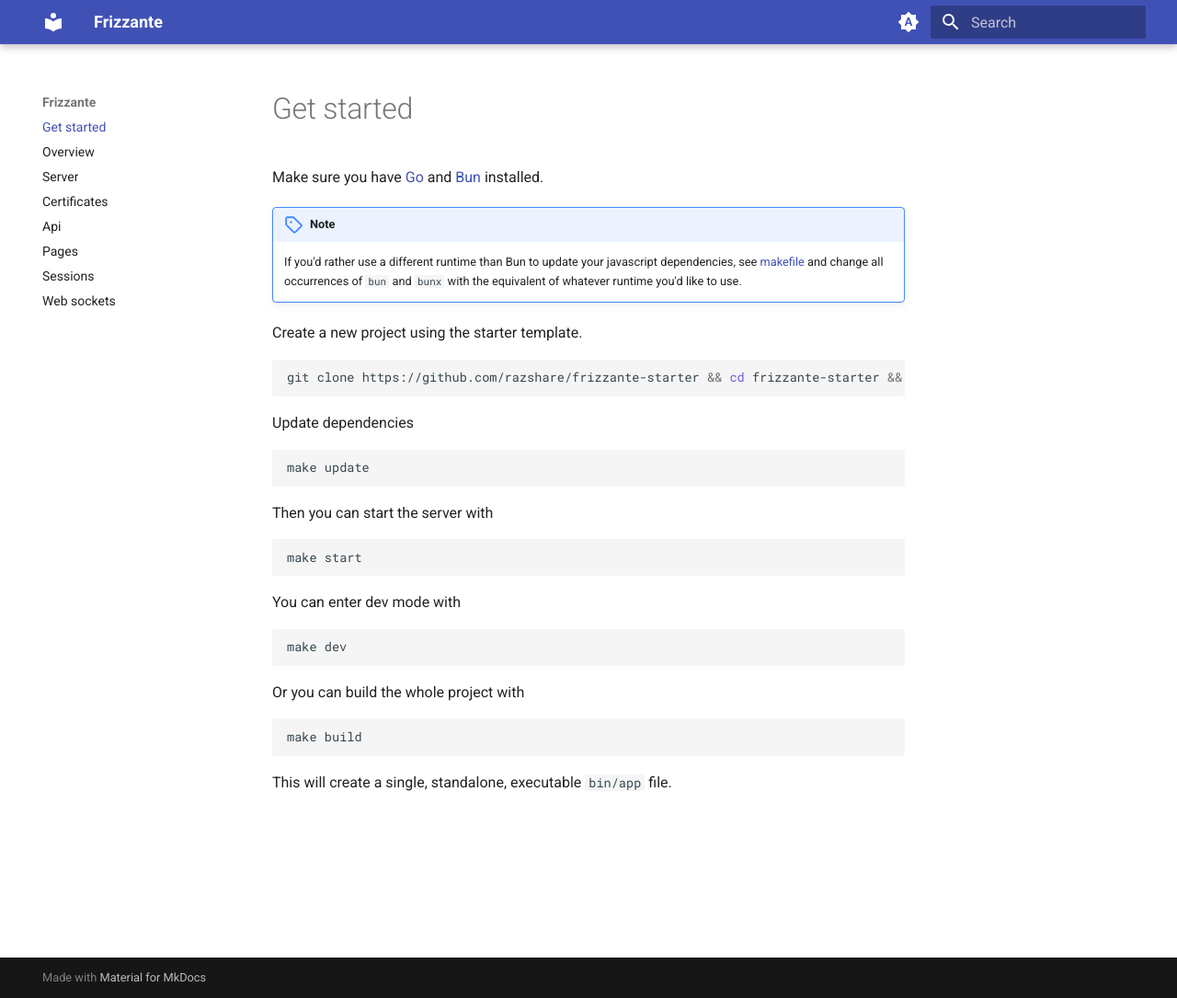
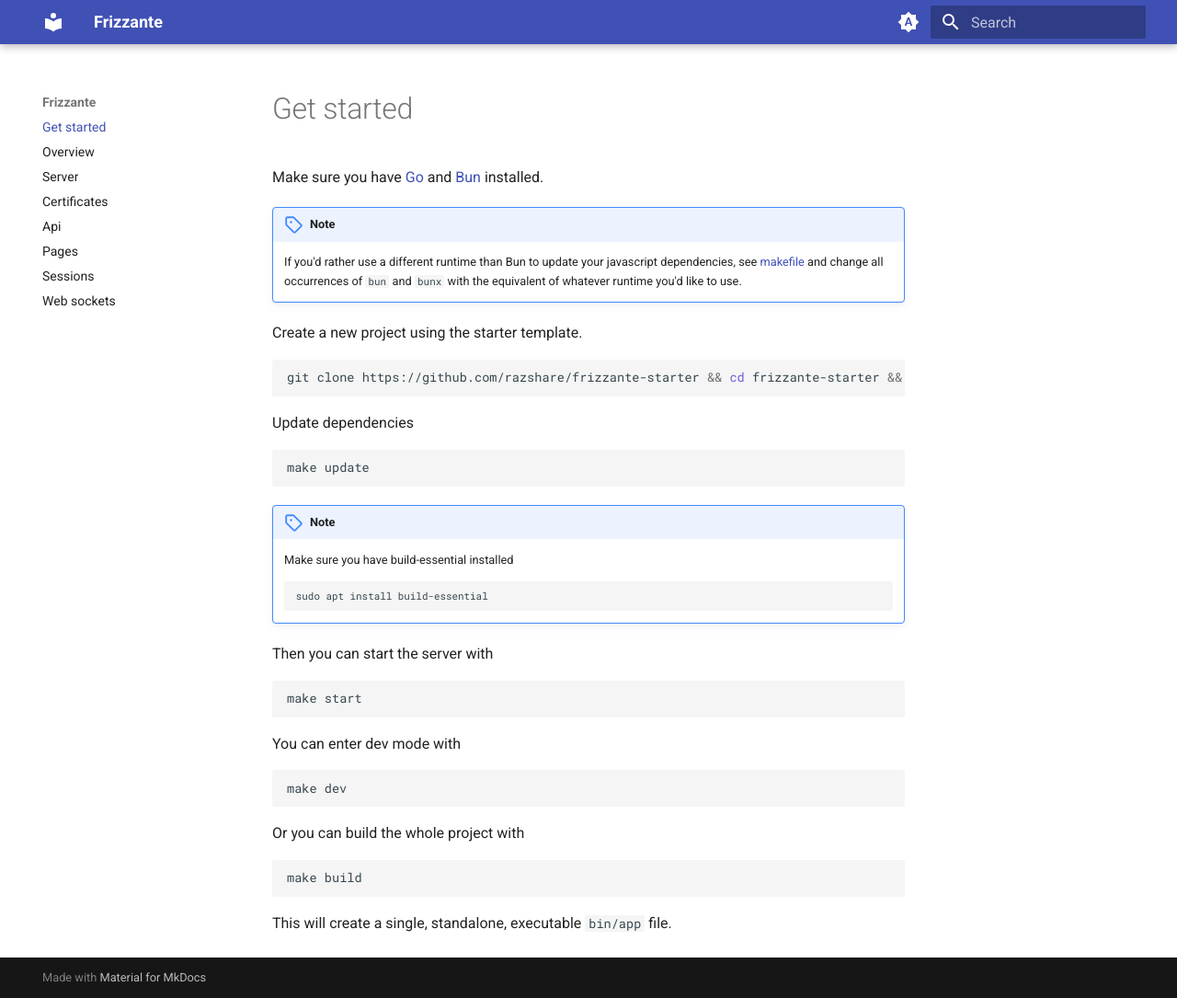
Before and after one commit to razshare/frizzante-docs, an MkDocs documentation site: the page built from docs/index.md, in a window 1280 px wide and 1085 px high. Shown: the whole window at 92% size. Built offline with MkDocs 1.6.1 and Material for MkDocs 9.7.7, drawn with Linux system fonts in a browser that asks for light colours.

Commit message:
chore(docs): updating index and ignore list.

````diff
--- a/docs/index.md
+++ b/docs/index.md
@@ -15,6 +15,12 @@
 ```bash
 make update
 ```
+
+!!! note
+    Make sure you have build-essential installed
+    ```bash
+    sudo apt install build-essential
+    ```
 
 Then you can start the server with
 
````
Also changed, not shown: 1 other file.
